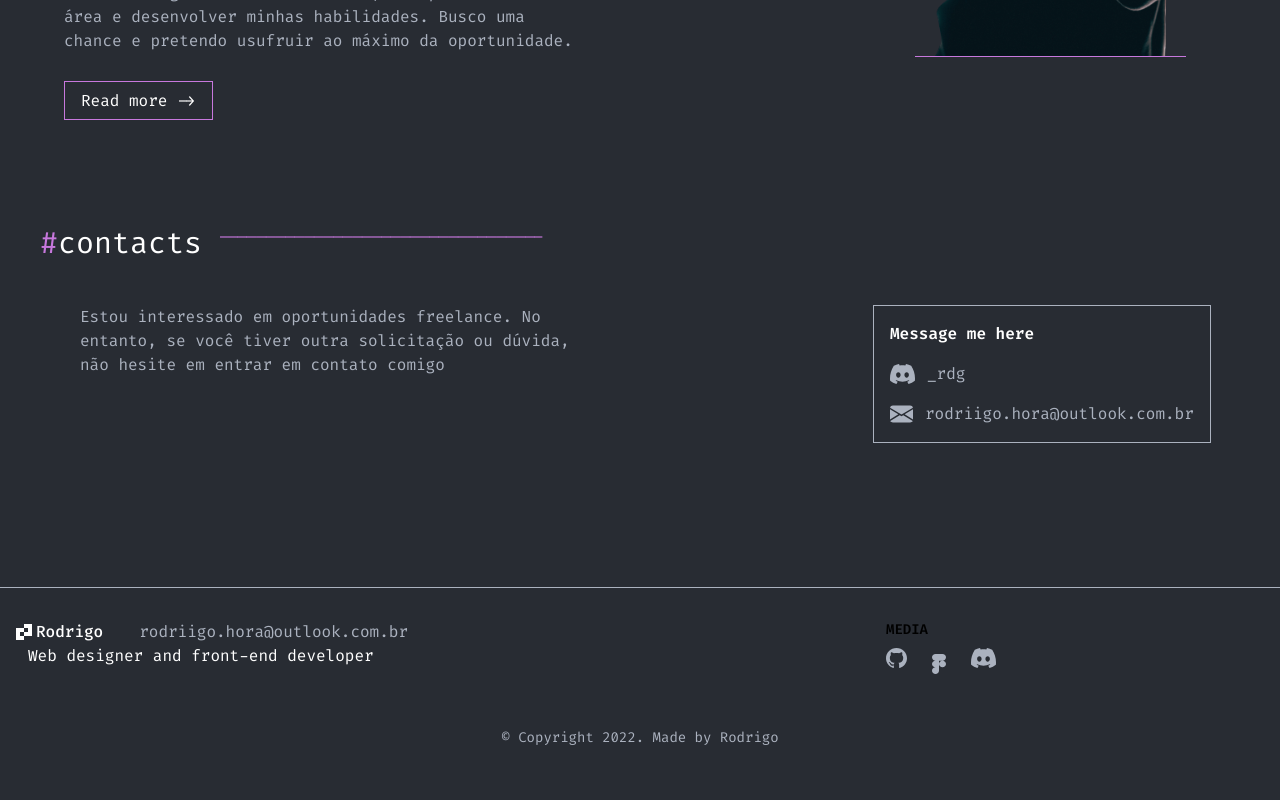
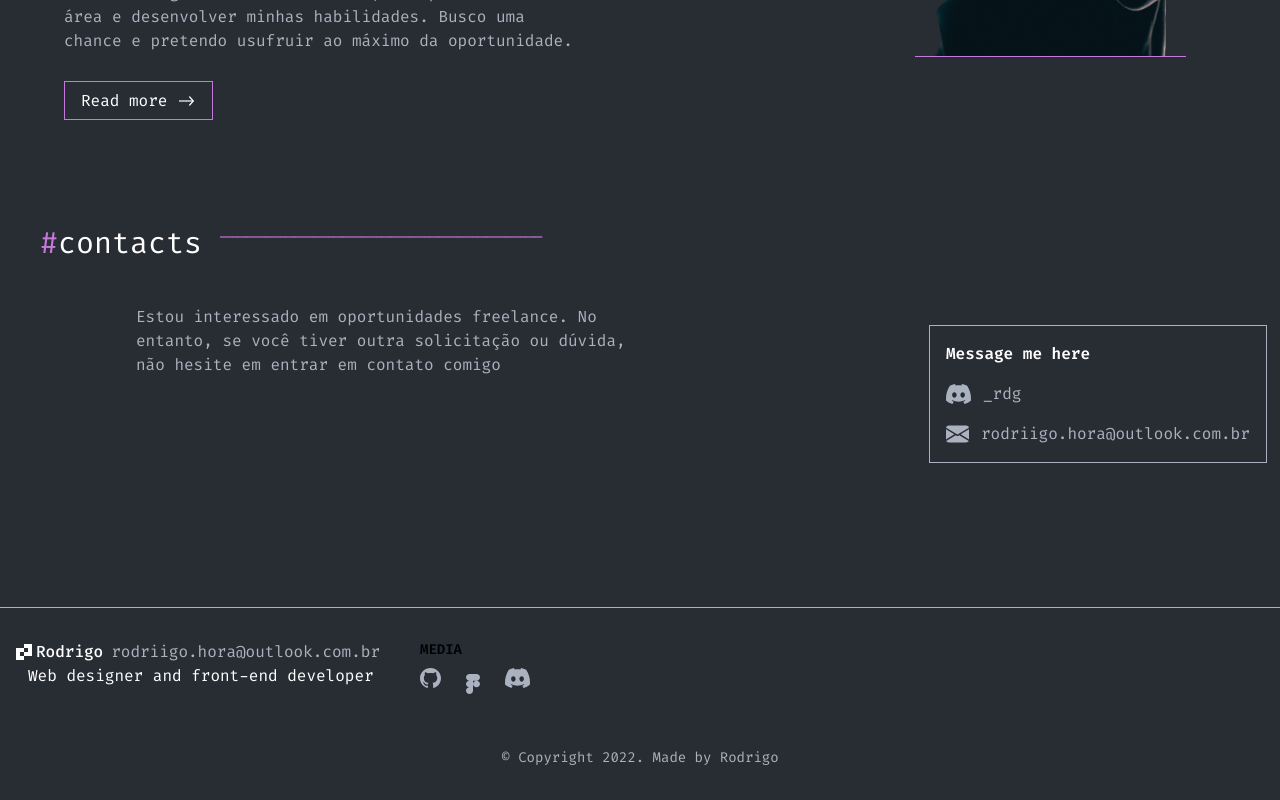
Before and after one commit to rdGxd/Portfolio_v2, a React (Vite) app: page / in a window 1280 px wide. Shown: the part 2463-3263 px from the top of the page. Built offline with nearby package versions, Linux system fonts and the light colour scheme.

Commit message:
Responsive part 2

```diff
--- a/src/components/Footer/index.tsx
+++ b/src/components/Footer/index.tsx
@@ -2,14 +2,14 @@ export const Footer = () => {
   return (
     <footer className="border-t border-gray mt-36">
       <div className="mx-auto w-full max-w-screen-xl p-4 py-6 lg:py-8">
-        <div className="md:flex md:justify-between">
+        <div className="md:flex ">
           <div className="mb-6 md:mb-0">
             <a href="#" className="flex items-center">
               <img src="/assets/images/logo.svg" className="w-4 h-4 mr-1" />
-              <span className="text-base font-medium text-white mr-6">
+              <span className="text-base font-medium text-white mr-6 md:mr-1">
                 Rodrigo
               </span>
-              <span className="ml-3 text-gray">
+              <span className="ml-3 md:ml-1 text-gray">
                 rodriigo.hora@outlook.com.br
               </span>
             </a>
@@ -18,7 +18,7 @@ export const Footer = () => {
             </span>
           </div>
 
-          <div className="grid grid-cols-2 gap-8 sm:gap-6 sm:grid-cols-3">
+          <div className="grid grid-cols-2 gap-8 sm:gap-6 sm:grid-cols-3 md:flex md:flex-wrap md:ml-10">
             <div>
               <h2 className="mb-2 text-sm font-semibold text-gray-900 uppercase dark:text-white">
                 Media
--- a/src/templates/Home/HomeAbout/index.tsx
+++ b/src/templates/Home/HomeAbout/index.tsx
@@ -37,7 +37,7 @@ export const HomeAbout = () => {
             </NavLink>
           </div>
         </div>
-        <div className="lg:ml-72 2xl:ml-96 md:ml-64">
+        <div className="lg:ml-72 2xl:ml-96 md:ml-32">
           <img src="/assets/images/HomeAbout.svg" alt="" />
         </div>
       </div>
--- a/src/templates/Home/HomeContacts/index.tsx
+++ b/src/templates/Home/HomeContacts/index.tsx
@@ -6,13 +6,13 @@ export const HomeContacts = () => {
       <div className="flex 2xl:ml-52 lg:mt-28 lg:mb-11 md:ml-10">
         <HomeH2 title="contacts" />
       </div>
-      <div className="flex 2xl:items-center">
+      <div className="flex 2xl:items-center md:flex-wrap md:ml-14 md:mt-5">
         <p className="text-gray w-[505px] 2xl:ml-60 lg:ml-20">
           Estou interessado em oportunidades freelance. No entanto, se você
           tiver outra solicitação ou dúvida, não hesite em entrar em contato
           comigo
         </p>
-        <div className="border border-gray p-4 lg:ml-72 2xl:ml-96">
+        <div className="border border-gray p-4 lg:ml-72 2xl:ml-96 md:mt-5">
           <p className="text-white font-semibold ">Message me here</p>
           <div className="flex text-gray mt-4">
             <img src="/assets/images/Discord.svg" alt="" className=" mr-3" />
```
